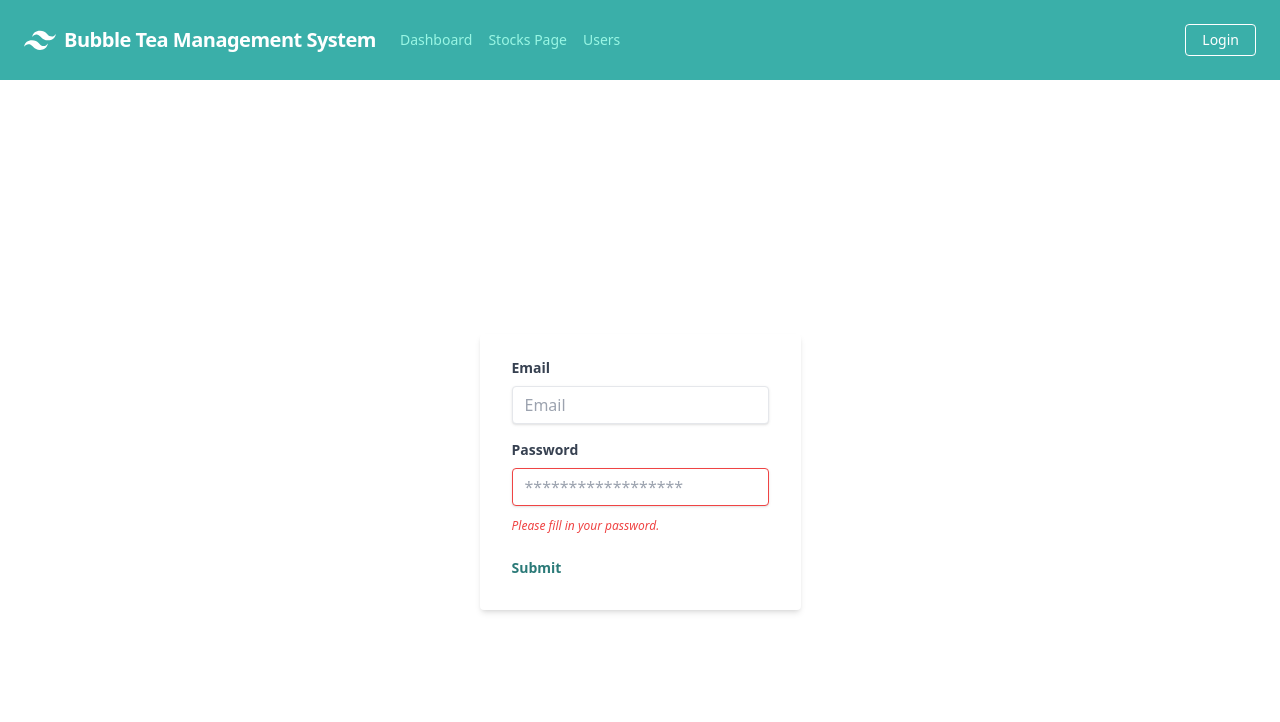
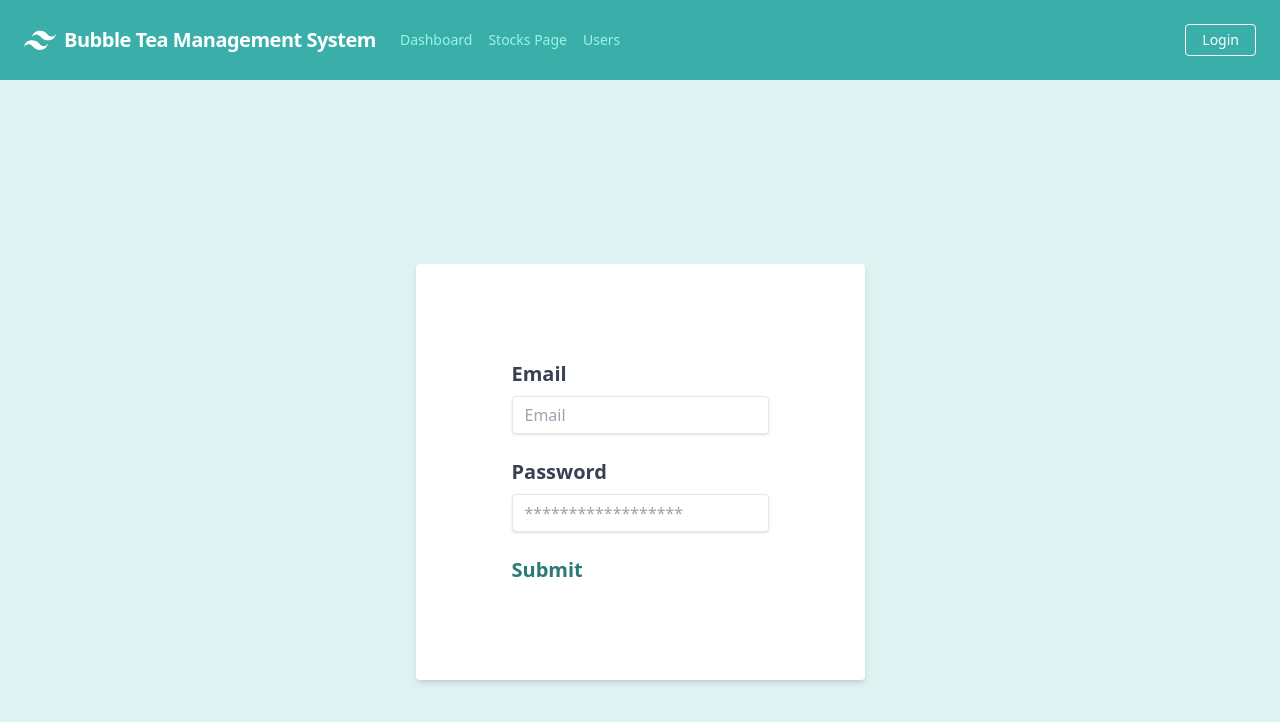
Before and after one commit to saetan/project4-frontend, a React (Create React App) app: page /login in a window 1280 px wide. Shown: the top 722 px of the page. Built offline with nearby package versions, Linux system fonts and the light colour scheme.

Commit message:
fix login form

```diff
--- a/src/Routes/LoginPage.jsx
+++ b/src/Routes/LoginPage.jsx
@@ -7,11 +7,27 @@ import { useDispatch } from "react-redux";
 export default function LoginPage() {
   let navigate = useNavigate();
   const dispatch = useDispatch();
+
   const [login, setLogin] = useState({
     email: "",
     password: "",
   });
 
+  const [isEmpty, setIsEmpty] = useState({
+    email: false,
+    password: false,
+  });
+
+  const checkisEmpty = (event) => {
+    let newEmpty = { ...isEmpty };
+    if (event.currentTarget.value) {
+      newEmpty[event.currentTarget.id] = false;
+      setIsEmpty(newEmpty);
+    } else {
+      newEmpty[event.currentTarget.id] = true;
+      setIsEmpty(newEmpty);
+    }
+  };
   const handleEmailChange = (event) => {
     setLogin({
       ...login,
@@ -64,48 +80,68 @@ export default function LoginPage() {
 
   return (
     <>
-      <div className="w-full max-w flex justify-center items-center h-screen">
-        <form className="bg-white shadow-md rounded px-8 pt-6 pb-8 mb-4">
-          <div className="mb-4">
+      <div className="w-full max-w flex justify-center items-center h-screen bg-oyesterbay">
+        <form className="bg-white shadow-md rounded px-24 pt-24 pb-24 mb-4">
+          <div className="mb-6">
             <label
-              className="block text-gray-700 text-sm font-bold mb-2"
+              className="block text-gray-700 text-xl font-bold mb-2"
               for="email"
             >
               Email
             </label>
             <input
-              className="shadow appearance-none border rounded w-full py-2 px-3 text-gray-700 leading-tight focus:outline-none focus:shadow-outline"
+              className={
+                isEmpty.email
+                  ? "shadow appearance-none border border-red-500 rounded w-full py-2 px-3 text-gray-700 mb-3 leading-tight focus:outline-none focus:shadow-outline"
+                  : "shadow appearance-none border rounded w-full py-2 px-3 text-gray-700 leading-tight focus:outline-none focus:shadow-outline"
+              }
               id="email"
               type="text"
               placeholder="Email"
               value={login.email}
               onChange={handleEmailChange}
+              onBlur={checkisEmpty}
             />
+            {isEmpty.email ? (
+              <p className="text-red-500 text-xs italic">
+                Please fill in your email.
+              </p>
+            ) : (
+              ""
+            )}
           </div>
           <div className="mb-6">
             <label
-              className="block text-gray-700 text-sm font-bold mb-2"
+              className="block text-gray-700 text-xl font-bold mb-2"
               for="password"
             >
               Password
             </label>
             <input
-              className="shadow appearance-none border border-red-500 rounded w-full py-2 px-3 text-gray-700 mb-3 leading-tight focus:outline-none focus:shadow-outline"
+              className={
+                isEmpty.password
+                  ? "shadow appearance-none border border-red-500 rounded w-full py-2 px-3 text-gray-700 mb-3 leading-tight focus:outline-none focus:shadow-outline"
+                  : "shadow appearance-none border rounded w-full py-2 px-3 text-gray-700 leading-tight focus:outline-none focus:shadow-outline"
+              }
               value={login.password}
               type="password"
               onChange={handlePasswordChange}
               id="password"
-              type="password"
               placeholder="******************"
+              onBlur={checkisEmpty}
             />
-            <p className="text-red-500 text-xs italic">
-              Please fill in your password.
-            </p>
+            {isEmpty.password ? (
+              <p className="text-red-500 text-xs italic">
+                Please fill in your password.
+              </p>
+            ) : (
+              ""
+            )}
           </div>
           <div className="flex items-center justify-between">
             <button
               onClick={handleSubmit}
-              className="inline-block align-baseline font-bold text-sm text-atoll hover:text-lightseagreen"
+              className="inline-block align-baseline font-bold text-xl text-atoll hover:text-lightseagreen"
             >
               Submit
             </button>
```
